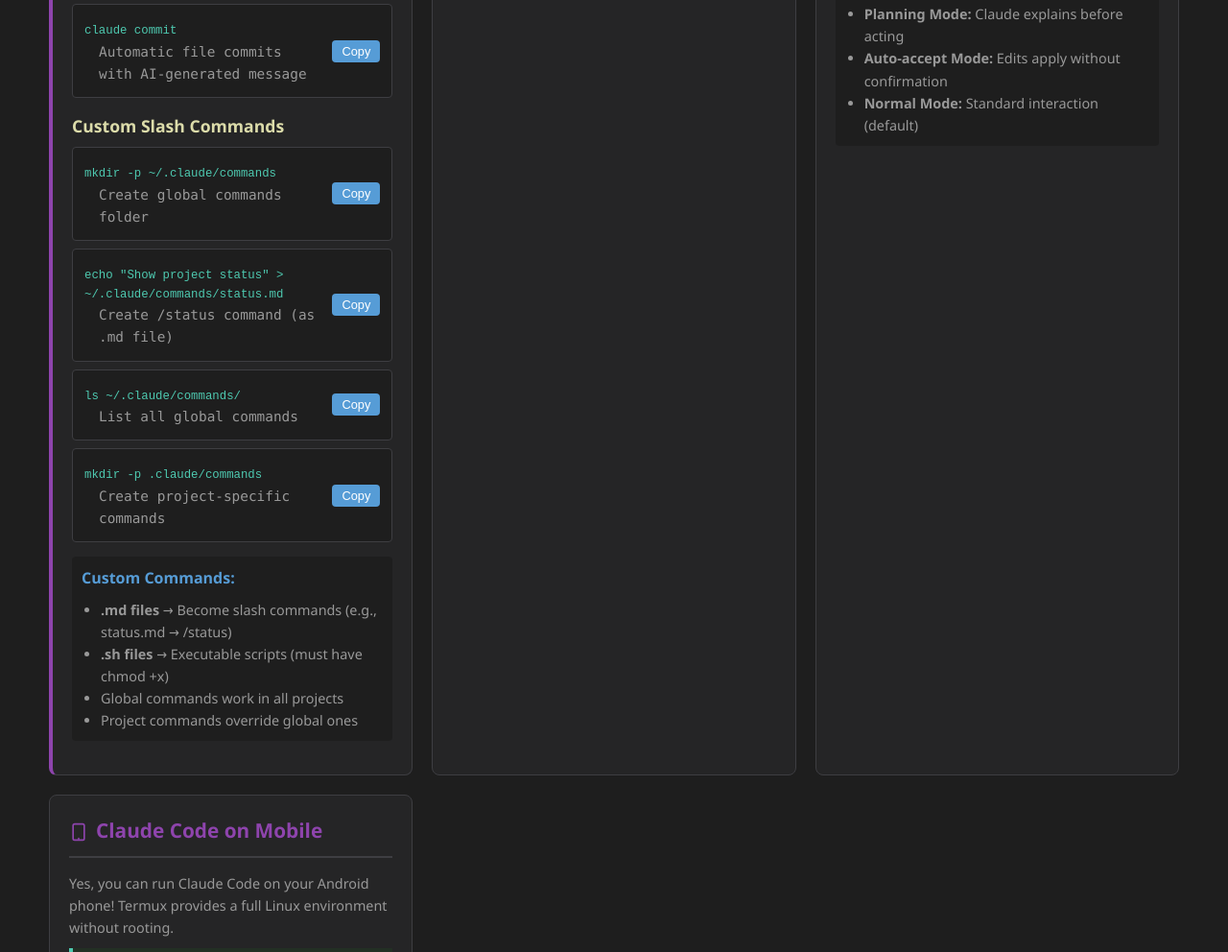
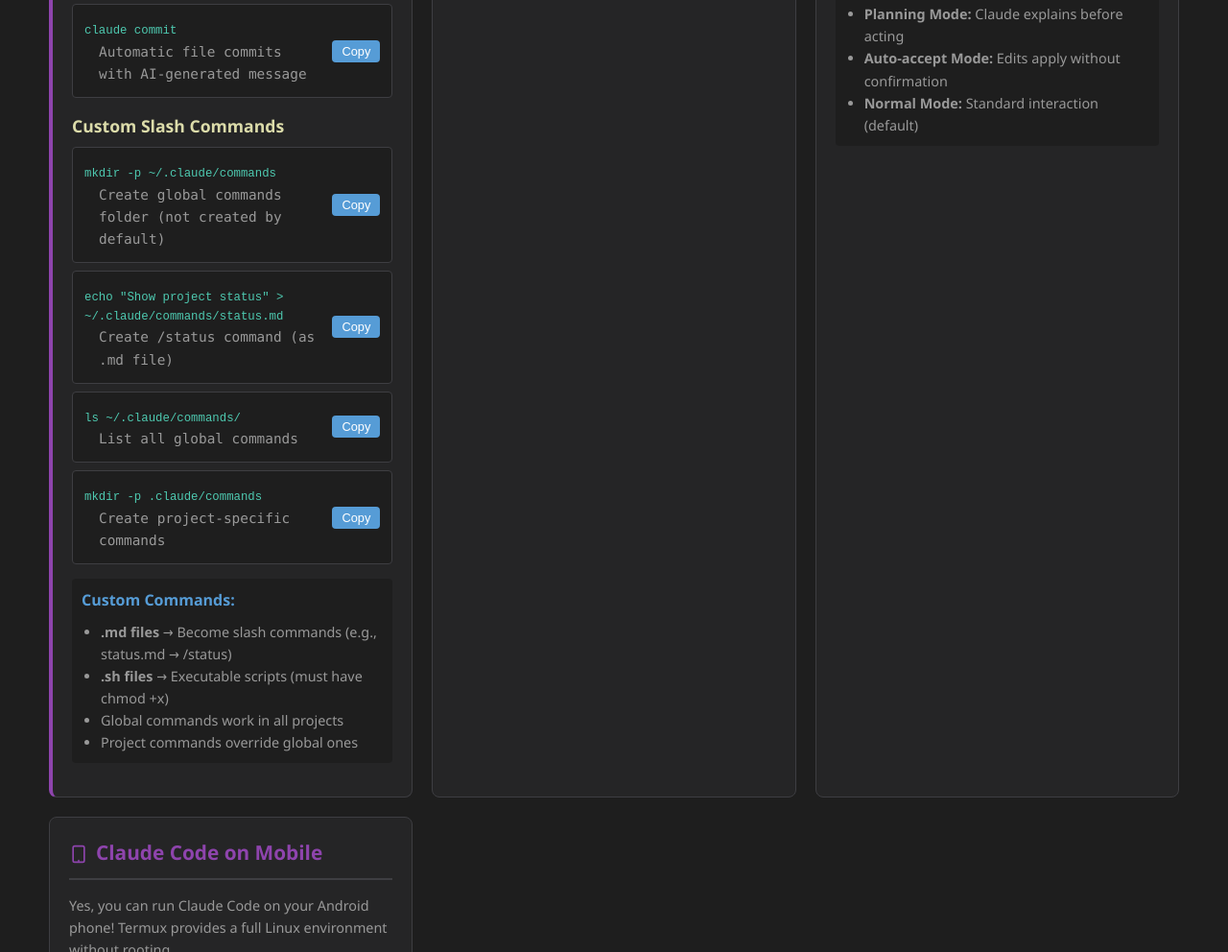
Before and after one commit to GGPrompts/claude-code-cheatsheet, a plain HTML site: page index.html in a window 1280 px wide. Shown: the part 7426-8418 px from the top of the page at 96% size. Drawn offline with Linux system fonts and the light colour scheme.

Commit message:
Clarify that commands folder is not created by default
- Updated description to explicitly state '(not created by default)'
- Helps users understand why mkdir -p is needed
- The -p flag ensures it creates the directory if missing

```diff
--- a/index.html
+++ b/index.html
@@ -1489,7 +1489,7 @@
                     <div class="command" onclick="copyCommand('mkdir -p ~/.claude/commands')">
                         <div>
                             <code>mkdir -p ~/.claude/commands</code>
-                            <span class="description">Create global commands folder</span>
+                            <span class="description">Create global commands folder (not created by default)</span>
                         </div>
                         <button class="copy-btn">Copy</button>
                     </div>
```
